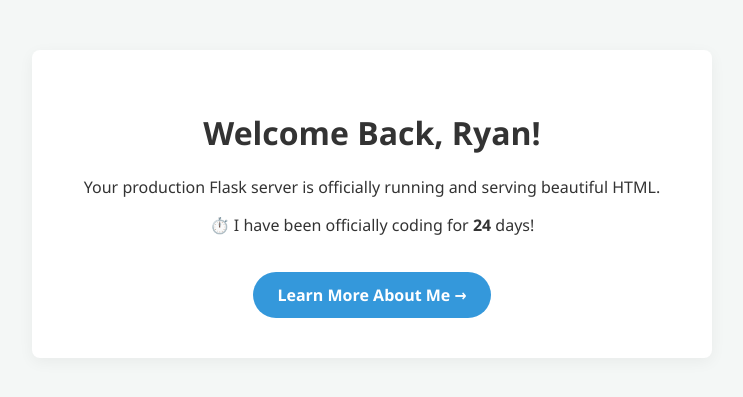
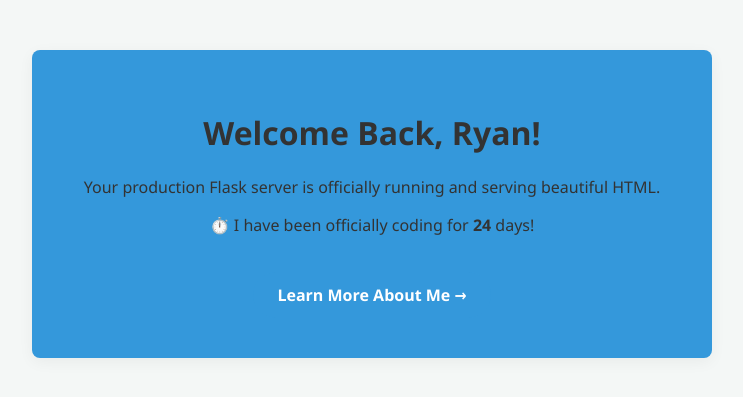
Before and after one commit to Outdoor-coder-85/flask_practice, a Flask app: page / in a window 1280 px wide. Shown: the part 57-454 px from the top of the page, without its empty margins (268-1011 px from the left). Run offline with Flask 3, Linux system fonts and the light colour scheme.

Commit message:
change container background to hex blue

```diff
--- a/static/style.css
+++ b/static/style.css
@@ -36,7 +36,7 @@ body {
 .container {
     max-width: 600px;
     margin: 50px auto;
-    background: #fff;
+    background: #3498db;
     padding: 40px;
     border-radius: 8px;
     box-shadow: 0 4px 15px rgba(0,0,0,0.05);
```
